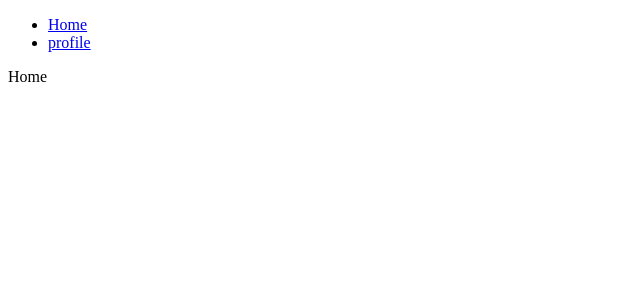
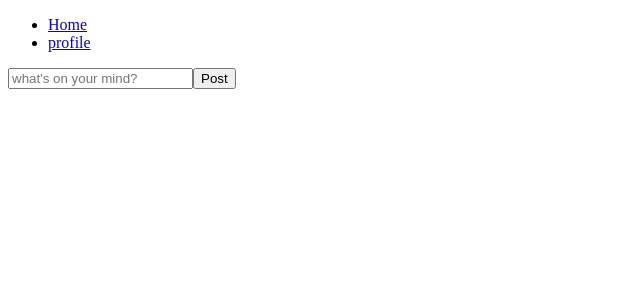
Before and after one commit to Muhyun-Kim/drinker_app, a React (Create React App) app: page /#/ in a window 1280 px wide. Shown: the top 300 px of the page, without its empty margins (0-640 px from the left). Built offline with nearby package versions, Linux system fonts and the light colour scheme; no server answers; sample sign-in values are in the browser's storage.

Commit message:
create db

```diff
--- a/src/Routes/Home.tsx
+++ b/src/Routes/Home.tsx
@@ -1,7 +1,37 @@
-import React from "react";
+import React, { useState } from "react";
+import { db } from "../firebase";
+import { collection, addDoc } from "firebase/firestore";
 
 const Home = () => {
-  return <div>Home</div>;
+  const [post, setPost] = useState("");
+  const onSubmit = async (e: React.FormEvent<HTMLFormElement>) => {
+    e.preventDefault();
+    await addDoc(collection(db, "post"), {
+      post,
+      createdAt: Date.now(),
+    });
+    setPost("");
+  };
+  const onChange = (e: React.ChangeEvent<HTMLInputElement>) => {
+    const {
+      target: { value },
+    } = e;
+    setPost(value);
+  };
+  return (
+    <div>
+      <form onSubmit={onSubmit}>
+        <input
+          value={post}
+          onChange={onChange}
+          type="text"
+          placeholder="what's on your mind?"
+          maxLength={120}
+        />
+        <input type="submit" value="Post" />
+      </form>
+    </div>
+  );
 };
 
 export default Home;
--- a/src/firebase.ts
+++ b/src/firebase.ts
@@ -1,6 +1,7 @@
 // Import the functions you need from the SDKs you need
 import { initializeApp } from "firebase/app";
 import { getAuth } from "firebase/auth";
+import { getFirestore } from "firebase/firestore";
 // TODO: Add SDKs for Firebase products that you want to use
 // https://firebase.google.com/docs/web/setup#available-libraries
 
@@ -11,9 +12,10 @@ const firebaseConfig = {
   projectId: "drinker-8c793",
   storageBucket: "drinker-8c793.appspot.com",
   messagingSenderId: "628507954444",
-  appId: "1:628507954444:web:c954e33a5e39cc73884d29"
+  appId: "1:628507954444:web:c954e33a5e39cc73884d29",
 };
 
 // Initialize Firebase
 const app = initializeApp(firebaseConfig);
 export const auth = getAuth();
+export const db = getFirestore(app);
```
